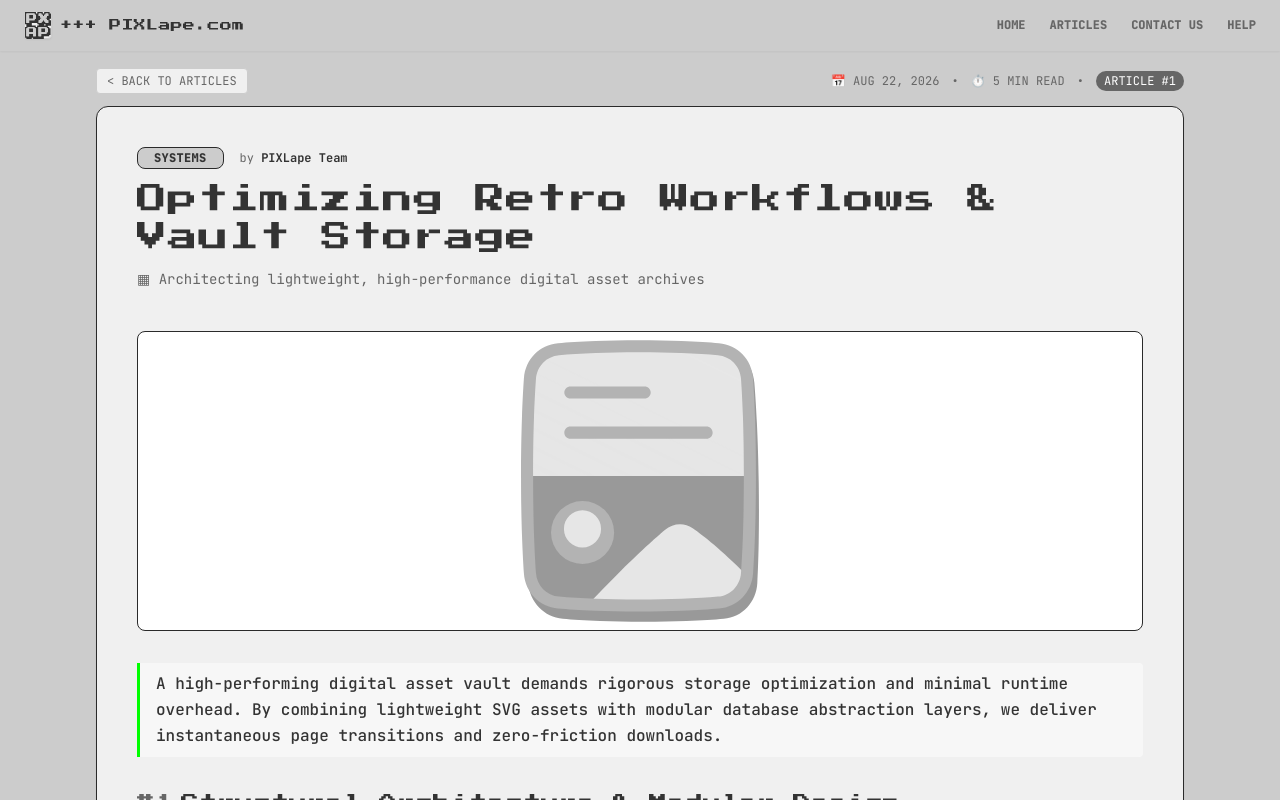
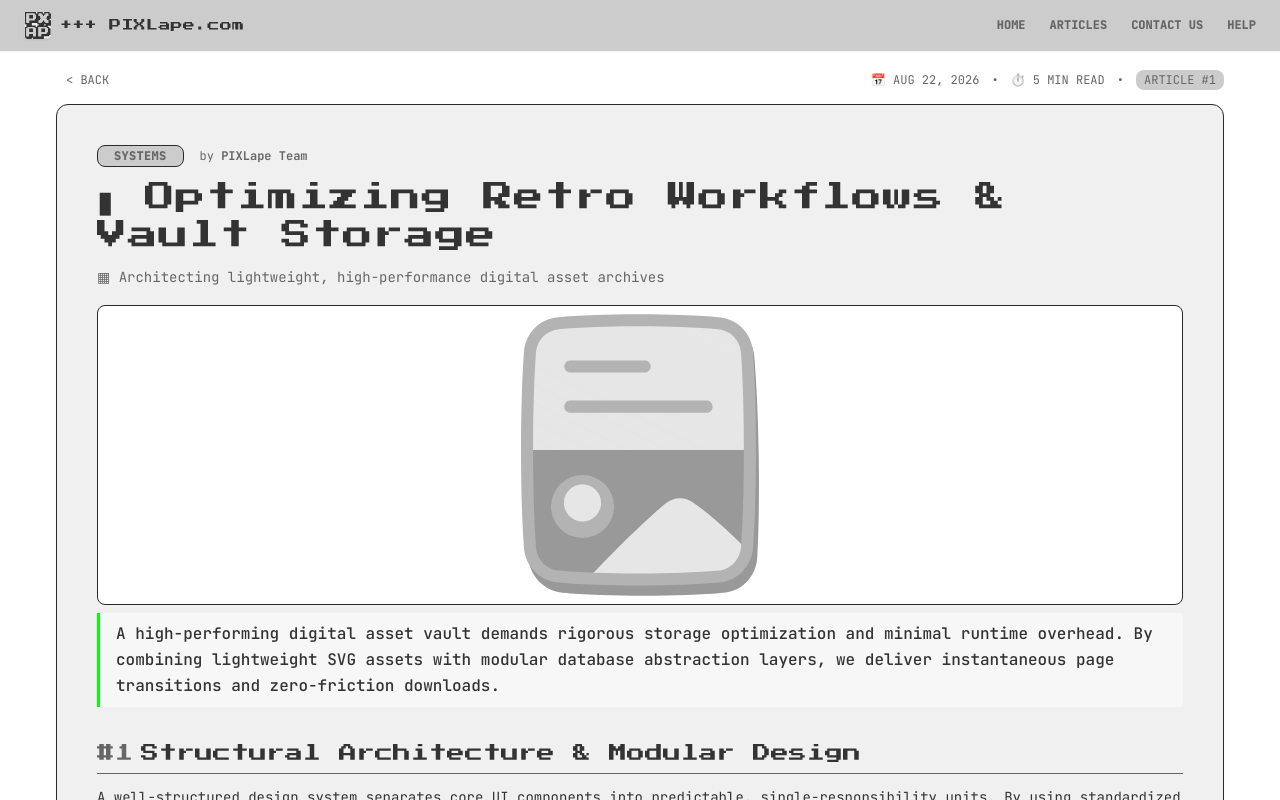
Before and after one commit to crustasee/pixlape-vault, a Next.js app: page /articles/1 in a window 1280 px wide. Shown: the top 800 px of the page. Built offline with nearby package versions, Linux system fonts and the light colour scheme.

Commit message:
modified:   app/articles/[slug]/page.tsx 	modified:   app/cards/[slug]/page.tsx 	modified:   app/contact/page.tsx 	modified:   app/page.tsx 	modified:   app/sitemap/page.tsx

```diff
--- a/app/articles/[slug]/page.tsx
+++ b/app/articles/[slug]/page.tsx
@@ -45,18 +45,18 @@ export default function ArticleDetailPage({ params }: ArticleDetailPageProps) {
   };
 
   return (
-    <div className="min-h-screen bg-border text-text-primary font-mono flex flex-col">
+    <div className="min-h-screen bg-white text-text-primary font-mono flex flex-col">
       <Header />
 
-      <main className="max-w-full w-full px-6 sm:px-12 md:px-20 lg:px-24 mt-13 pb-12 flex-1 flex flex-col gap-3">
+      <main className="max-w-full w-full px-6 sm:px-10 md:px-12 lg:px-14 mt-13 pb-12 flex-1 flex flex-col gap-3">
         {/* ──========================================= Top Navigation & Meta Header =========================================── */}
         <div className="flex flex-wrap items-center justify-between gap-3 mt-4">
           <div className="flex items-center gap-2">
             <Link
               href="/articles"
-              className="text-xs font-mono text-text-secondary hover:text-black-secondary transition-colors flex items-center gap-1 bg-surface px-2.5 py-1 rounded-sm border border-border hover:border-primary"
+              className="text-xs font-mono text-text-secondary hover:text-black-primary transition-colors flex items-center gap-1 px-2.5 py-1 rounded-sm"
             >
-              &lt; BACK TO ARTICLES
+              &lt; BACK
             </Link>
           </div>
 
@@ -65,28 +65,28 @@ export default function ArticleDetailPage({ params }: ArticleDetailPageProps) {
             <span>•</span>
             <span>⏱️ {article.readTime}</span>
             <span>•</span>
-            <span className="px-2 py-0.5 bg-black-secondary text-white rounded-lg font-mono text-xs">
+            <span className="px-2 py-0.5 bg-border text-black-secondary rounded-md font-mono text-xs">
               ARTICLE #{article.id}
             </span>
           </div>
         </div>
 
         {/* ──========================================= Document Container Section =========================================── */}
-        <article className="bg-surface border border-black rounded-lg p-5 sm:p-10 flex flex-col gap-8 shadow-xs">
+        <article className="bg-surface border border-black rounded-lg p-5 sm:p-10 flex flex-col gap-2 shadow-xs">
 
           {/* ========================================== Article Header ========================================== */}
           <header className="flex flex-col gap-3 border-border pb-2">
             <div className="flex items-center gap-4">
-              <span className="px-4 py-0.5 bg-border border border-black text-black-primary text-xs font-black rounded-md uppercase tracking-wide">
+              <span className="px-4 py-0.5 bg-border border border-black text-black-secondary text-xs font-black rounded-md uppercase tracking-wide">
                 {article.category}
               </span>
               <span className="text-xs font-mono text-black-secondary">
-                by <strong className="text-black-primary">{article.author}</strong>
+                by <strong className="text-black-secondary">{article.author}</strong>
               </span>
             </div>
 
             <h1 className="text-xl sm:text-3xl font-pixel text-black-primary leading-tight tracking-wide">
-              {article.title}
+             ▮ {article.title}
             </h1>
 
             {article.subtitle && (
--- a/app/cards/[slug]/page.tsx
+++ b/app/cards/[slug]/page.tsx
@@ -58,18 +58,18 @@ export default function CardDetailPage({ params }: CardDetailPageProps) {
   const displayUpdated = card.updatedAt || "2026-08-20";
 
   return (
-    <div className="min-h-screen bg-border text-text-primary font-mono flex flex-col">
+    <div className="min-h-screen bg-white text-text-primary font-mono flex flex-col">
       <Header />
 
-      <main className="flex-1 w-full max-w-full mx-auto px-6 sm:px-12 md:px-16 lg:px-20 mt-6 sm:mt-12 pb-16 flex flex-col gap-6">
+      <main className="flex-1 w-full max-w-full mx-auto px-4 md:px-12 lg:px-14 mt-6 sm:mt-14 pb-14 flex flex-col gap-4">
         {/* ── Breadcrumb Navigation ─────────────────────────────────────── */}
         <div className="flex flex-wrap items-center justify-between gap-3 text-xs">
           <div className="flex items-center gap-2">
             <Link
               href="/"
-              className="inline-flex items-center gap-1 text-black-secondary hover:text-black font-bold transition-colors bg-surface px-2.5 py-1 rounded-sm border border-border hover:border-black"
+              className="inline-flex items-center gap-1 text-black-secondary hover:text-black font-bold transition-colors px-2.5 py-1 rounded-sm hover:border-black"
             >
-              <span>&lt;</span> BACK TO TROVE
+              <span>&lt;</span> BACK
             </Link>
             <span className="text-black-secondary select-none">/</span>
             <Link
--- a/app/contact/page.tsx
+++ b/app/contact/page.tsx
@@ -44,7 +44,7 @@ export default function ContactPage() {
   };
 
   return (
-    <div className="min-h-screen w-full max-w-full bg-surface text-text-primary font-mono flex flex-col">
+    <div className="min-h-screen w-full max-w-full bg-white text-text-primary font-mono flex flex-col">
       <Header />
 
       {/* Main Content Container */}
--- a/app/page.tsx
+++ b/app/page.tsx
@@ -12,7 +12,7 @@ export default function HomePage() {
   const [selectedCategory, setSelectedCategory] = useState<string | null>(null);
 
   return (
-    <div className="min-h-screen bg-surface text-text-primary font-mono">
+    <div className="min-h-screen bg-white text-text-primary font-mono">
       <Header />
 
       <HeroBanner />
@@ -26,7 +26,7 @@ export default function HomePage() {
         <CardGrid selectedCategory={selectedCategory} />
       </div>
 
-      <div className="mx-12 flex mb-8 border-b-2 gap-8" />
+      <div className="mx-12 flex mb-8 border gap-8" />
 
       {/* ============================ARTICLE SECTION============================ */}
       <ArticleSection />
--- a/app/sitemap/page.tsx
+++ b/app/sitemap/page.tsx
@@ -62,21 +62,21 @@ export default function SiteMap() {
                 </span>
               </div>
 
-              <div className="ml-4 sm:ml-9 space-y-3">
+              <div className="ml-4 sm:ml-8 space-y-3">
                 {/* Main Pages */}
-                <div className="space-y-3">
+                <div className="space-y-2">
                   <div className="flex items-center gap-4 font-pixel text-xs text-primary uppercase">
                     <span>▷</span>  _MAIN PAGES & ROUTE ENDPOINTS//
 
                   </div>
 
-                  <div className="ml-9 space-y-2 font-mono text-xs">
+                  <div className="ml-9 font-mono text-xs">
                     <Link
                       href="/"
                       className="flex items-center gap-4 hover:text-primary transition-colors py-1 group"
                     >
                       <span className="text-primary font-bold">→</span>
-                      <span className="text-white group-hover:underline font-bold">/ (HOME PAGE)</span>
+                      <span className="text-white group-hover:text-surface font-bold">/ (HOME PAGE)</span>
                       <span className="text-text-secondary text-[11px] ml-auto">[INDEX] [STATIC]</span>
                     </Link>
 
@@ -85,7 +85,7 @@ export default function SiteMap() {
                       className="flex items-center gap-4 hover:text-primary transition-colors py-1 group"
                     >
                       <span className="text-primary font-bold">→</span>
-                      <span className="text-white group-hover:underline">/articles (ARTICLES & BLOG)</span>
+                      <span className="text-white group-hover:text-surface">/articles (ARTICLES & BLOG)</span>
                       <span className="text-text-secondary text-[11px] ml-auto">[LISTING] [DYNAMIC]</span>
                     </Link>
 
@@ -94,7 +94,7 @@ export default function SiteMap() {
                       className="flex items-center gap-4 hover:text-primary transition-colors py-1 group"
                     >
                       <span className="text-primary font-bold">→</span>
-                      <span className="text-white group-hover:underline">/contact (CONTACT US)</span>
+                      <span className="text-white group-hover:text-surface">/contact (CONTACT US)</span>
                       <span className="text-text-secondary text-[11px] ml-auto">[FORM] [STATIC]</span>
                     </Link>
 
@@ -103,7 +103,7 @@ export default function SiteMap() {
                       className="flex items-center gap-4 hover:text-primary transition-colors py-1 group"
                     >
                       <span className="text-primary font-bold">→</span>
-                      <span className="text-white group-hover:underline">/help (HELP CENTER & FAQ)</span>
+                      <span className="text-white group-hover:text-surface">/help (HELP CENTER & FAQ)</span>
                       <span className="text-text-secondary text-[11px] ml-auto">[INFO] [STATIC]</span>
                     </Link>
                   </div>
@@ -115,15 +115,15 @@ export default function SiteMap() {
                     <span>▷</span> _ASSETS/ (DIGITAL VAULT ITEMS)//
                   </div>
 
-                  <div className="ml-9 grid grid-cols-1 md:grid-cols-1 gap-2 font-mono text-xs">
+                  <div className="ml-9 grid grid-cols-1 md:grid-cols-1 font-mono text-xs">
                     {CARDS.map((card) => (
                       <Link
                         key={card.id}
                         href={`/cards/${card.id}`}
-                        className="flex items-center justify-between p-1 bg-black-primary border border-black-secondary rounded-md hover:border-primary hover:text-primary transition-all group"
+                        className="flex items-center justify-between p-1 rounded-md hover:border-primary hover:text-primary transition-all group"
                       >
-                        <div className="flex items-center gap-8 overflow-hidden">
-                          <span className="text-primary font-bold">●●●●○○</span>
+                        <div className="flex items-center gap-4 overflow-hidden">
+                          <span className="text-primary font-bold">▢</span>
                           <span className="text-white group-hover:text-primary truncate">{card.title}</span>
                         </div>
                         <span className="text-[9px] text-border font-mono uppercase shrink-0 border border-border px-1.5 py-0.5 rounded-sm ml-2">
@@ -143,7 +143,7 @@ export default function SiteMap() {
                   <div className="ml-9 space-y-1.5 font-mono text-xs">
                     <Link
                       href="/articles/1"
-                      className="flex items-center justify-between p-2 bg-black-primary border border-black-secondary rounded-md hover:border-primary hover:text-primary transition-all group"
+                      className="flex items-center justify-between p-2  border border-black-secondary rounded-md hover:border-primary hover:text-primary transition-all group"
                     >
                       <div className="flex items-center gap-9">
                         <span className="text-primary font-bold">↳</span>
```
